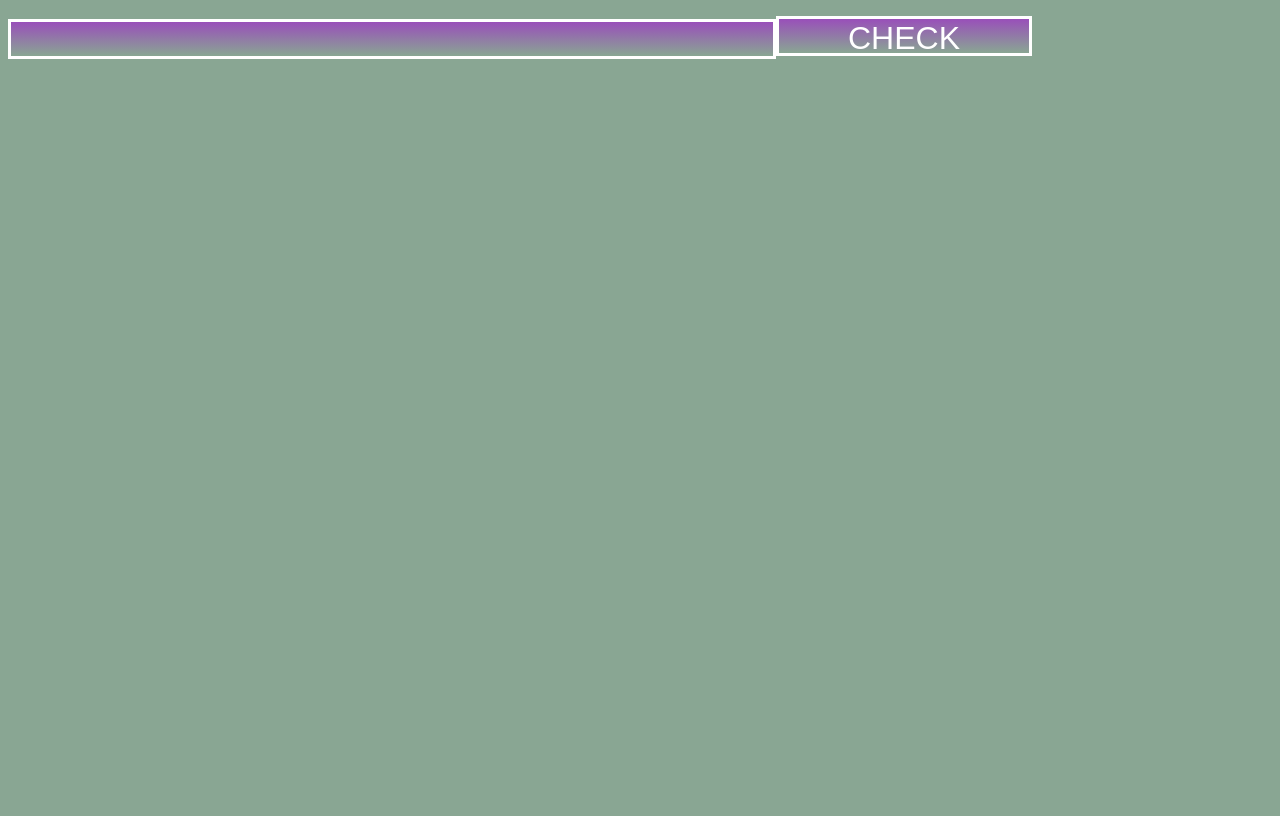
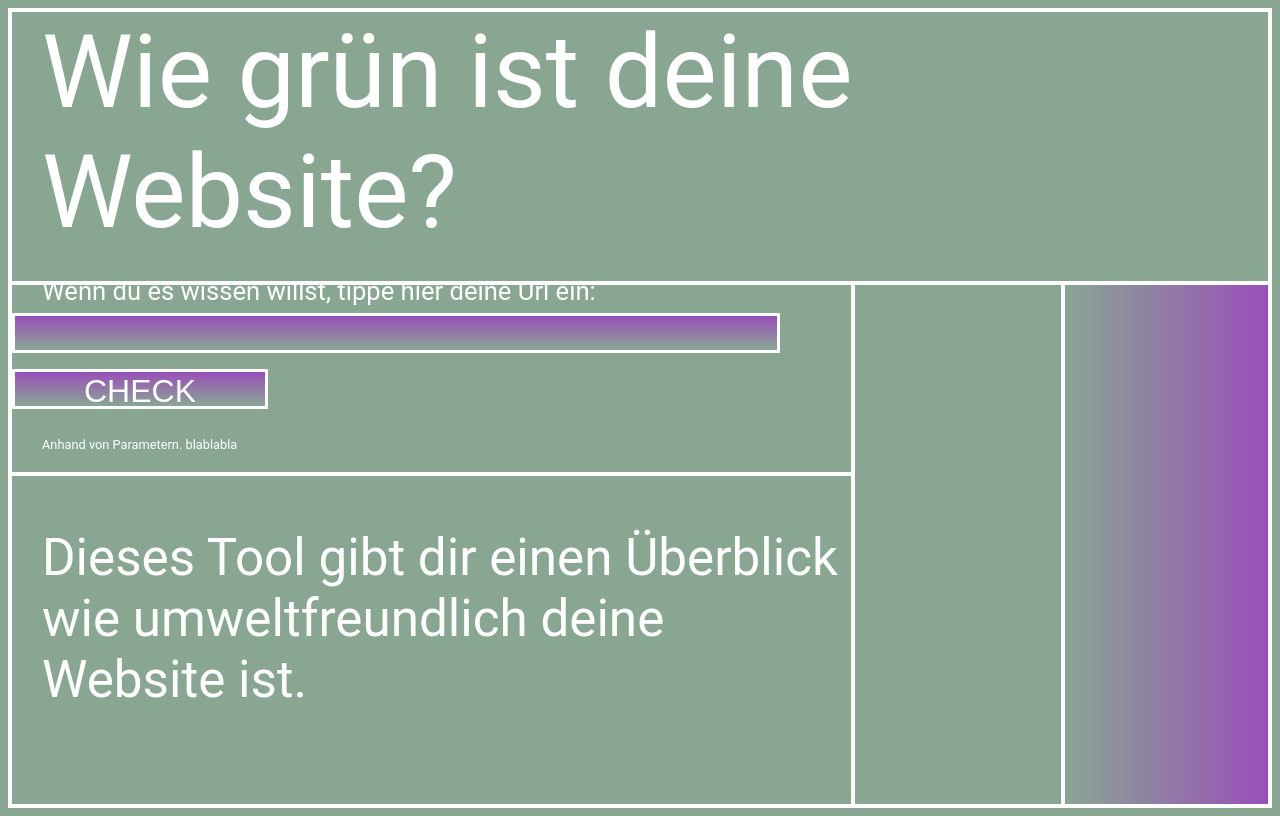
Before and after one commit to Carolin-Weitkamp/capstone-project, a Next.js app: page / in a window 1280 px wide. Built offline with nearby package versions, Linux system fonts and the light colour scheme.

Commit message:
change fetch and style

```diff
--- a/components/BackgroundGrid/BackgroundGrid.js
+++ b/components/BackgroundGrid/BackgroundGrid.js
@@ -15,7 +15,7 @@ export {
 const StyledBackgroundGrid = styled.div`
   display: grid;
   max-width: 100vw;
-  max-height: 100vh;
+  min-height: 100vh;
   grid-template-columns: repeat(6, [col-start] 1fr);
   grid-template-rows: repeat(14, [col-start]);
 `;
@@ -43,7 +43,7 @@ const StyledTextfield2 = styled.div`
   border-left: 0.35vw solid white;
   border-top: 0.35vw solid white;
   text-align: left;
-  > p {
+  > div {
     font-weight: medium;
     padding-left: 30px;
     color: white;
@@ -56,7 +56,12 @@ const StyledTextField21 = styled.div`
   grid-column: col-start / span 4;
   grid-row: 6;
   border-left: 0.35vw solid white;
-  padding-left: 28px;
+  > div {
+    font-weight: medium;
+    padding-left: 30px;
+    font-size: 4vw;
+    color: white;
+  }
 `;
 
 const StyledTextField22 = styled.div`
@@ -64,7 +69,6 @@ const StyledTextField22 = styled.div`
   grid-row: 7;
   border-left: 0.35vw solid white;
   border-bottom: 0.35vw solid white;
-  padding-left: 30px;
   > p {
     font-weight: medium;
     padding-left: 30px;
--- a/pages/index.js
+++ b/pages/index.js
@@ -37,8 +37,31 @@ export default function Home({}) {
   if (!url) {
     return (
       <form onSubmit={handleSubmit}>
-        <StyledInput name="urlInput" type="text" required></StyledInput>
-        <StyledCheckButton type="submit">CHECK</StyledCheckButton>
+        <StyledBackgroundGrid>
+          <StyledTextfield1>
+            <div>Wie grün ist deine Website?</div>
+          </StyledTextfield1>
+          <StyledTextfield2>
+            <div>Wenn du es wissen willst, tippe hier deine Url ein:</div>
+          </StyledTextfield2>
+          <StyledTextField21>
+            <StyledInput name="urlInput" type="text" required></StyledInput>
+            <StyledCheckButton type="submit">CHECK</StyledCheckButton>
+          </StyledTextField21>
+          <StyledTextField22>
+            <p>Anhand von Parametern. blablabla</p>
+          </StyledTextField22>
+          <Area1></Area1>
+          <Area2></Area2>
+          <StyledTextfield3>
+            <p>
+              Dieses Tool gibt dir einen Überblick wie umweltfreundlich deine
+              Website ist.
+            </p>
+          </StyledTextfield3>
+          <Area3></Area3>
+          <Area4></Area4>
+        </StyledBackgroundGrid>
       </form>
     );
   }
@@ -58,21 +81,32 @@ export default function Home({}) {
           {data ? (
             <div>
               {data.green === true ? (
-                <p>die Website green</p>
+                <p>diese Webseite wird grün gehostet</p>
               ) : (
-                <p>Is not green</p>
+                <p>diese Webseite wird nicht grün gehostet</p>
               )}
             </div>
           ) : null}
         </StyledTextfield1>
         <StyledTextfield2>
-          {data ? <p>Type in your URL: {data.url} </p> : null}
+          {data ? (
+            <div>
+              {data.cleanerThan > 0.5 ? (
+                <p> zählt zu den 50% der sauberen Websites</p>
+              ) : (
+                <p>zählt zu den 50% der dreckigen Website</p>
+              )}
+            </div>
+          ) : null}
         </StyledTextfield2>
         <StyledTextField21>
-          <form onSubmit={handleSubmit}>
-            <StyledInput name="urlInput" type="text" required></StyledInput>
-            <StyledCheckButton type="submit">CHECK</StyledCheckButton>
-          </form>
+          {data ? (
+            <div>
+              <p>
+                beim Laden der Webseite werden {data.bytes} Bytes übertragenen.
+              </p>
+            </div>
+          ) : null}
         </StyledTextField21>
         <StyledTextField22>
           <p>Nutzungshinweise / Verarbeitungshinweise</p>
@@ -80,7 +114,14 @@ export default function Home({}) {
         <Area1></Area1>
         <Area2></Area2>
         <StyledTextfield3>
-          <p>Estimates the carbon footprint of your website.</p>
+          {data ? (
+            <div>
+              <p>
+                Die Seite verbraucht ungefähr {data.statistics.co2.grid.grams}{' '}
+                Gramm CO2 bei jedem Ladevorgang
+              </p>
+            </div>
+          ) : null}
         </StyledTextfield3>
         <Area3></Area3>
         <Area4></Area4>
```
